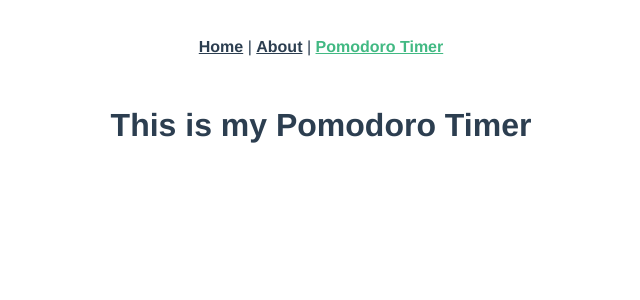
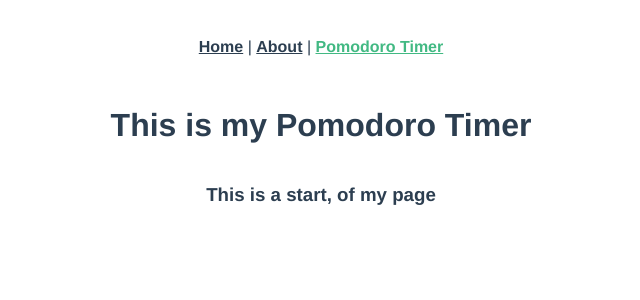
Before and after one commit to erikaksland15/vue.erikaksland.com, a Vue app: page /pomodoro-timer in a window 1280 px wide. Shown: the top 300 px of the page, without its empty margins (319-959 px from the left). Built offline with nearby package versions, Linux system fonts and the light colour scheme.

Commit message:
add body page

```diff
--- /dev/null
+++ b/src/components/webpages/PomodoroTimerBody.vue
@@ -0,0 +1,18 @@
+<template>
+  <div class="pomodoro-timer-body">
+    <h3>This is a start, of my page</h3>
+  </div>
+</template>
+
+<script>
+export default {
+  name: "PomodoroTimerBody"
+};
+</script>
+
+<!-- Add "scoped" attribute to limit CSS to this component only -->
+<style scoped lang="scss">
+h3 {
+  margin: 40px 0 0;
+}
+</style>
--- a/src/views/PomodoroTimer.vue
+++ b/src/views/PomodoroTimer.vue
@@ -1,5 +1,18 @@
 <template>
   <div class="pomodoro-timer">
     <h1>This is my Pomodoro Timer</h1>
+    <PomodoroTimerBody />
   </div>
 </template>
+
+<script>
+// @ is an alias to /src
+import PomodoroTimerBody from "@/components/webpages/PomodoroTimerBody.vue";
+
+export default {
+  name: "PomodoroTimer",
+  components: {
+    PomodoroTimerBody
+  }
+};
+</script>
```
